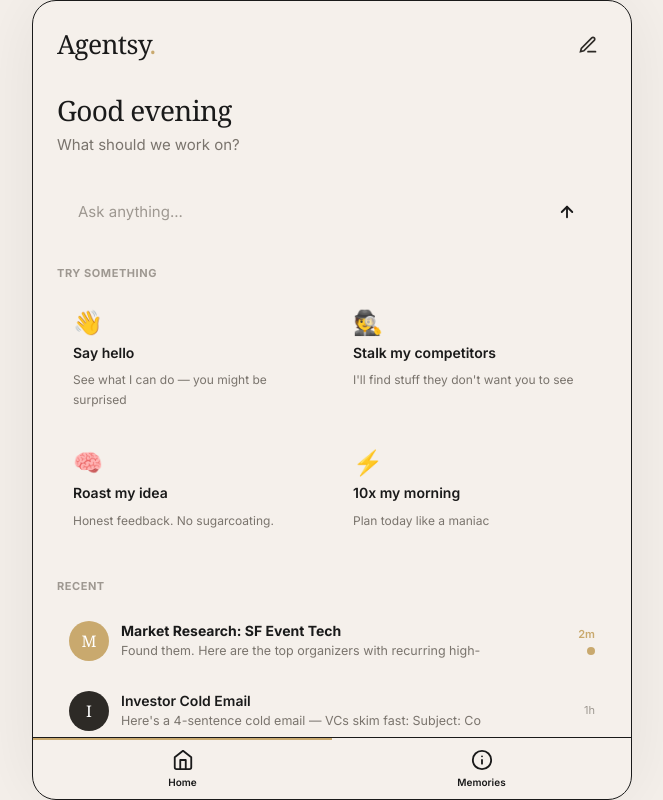
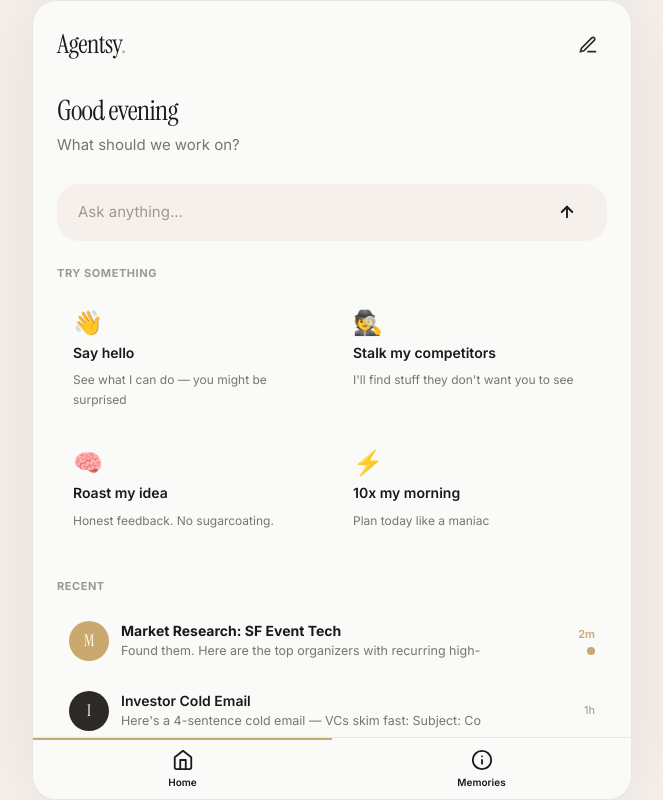
Before and after one commit to babdulhakim2/agntsy, a Next.js app in the folder webapp/: page / in a window 1280 px wide. Shown: the whole page, without its empty margins (308-971 px from the left). Built offline with nearby package versions, Linux system fonts and the light colour scheme.

Commit message:
Fix theme: align CSS variable names with component usage
Components use bg-surface, border-border, font-serif etc.
CSS @theme was defining --color-app-white, --color-app-border,
--font-heading instead. Fixed the mismatch — panel backgrounds
now render correctly (no more transparent bg).

```diff
--- a/webapp/app/globals.css
+++ b/webapp/app/globals.css
@@ -6,21 +6,22 @@
   --color-sage: #A3B18A;
   --color-gold: #C9A96E;
   --color-gold-light: #e8d5b0;
-  --color-app-white: #FAFAF8;
+  --color-surface: #FAFAF8;
   --color-dark: #1A1A1A;
   --color-stone: #E8E0D8;
   --color-stone-light: #efe8e0;
   --color-muted: #7A746D;
   --color-muted-light: #9E9891;
-  --color-app-border: rgba(0,0,0,0.08);
+  --color-border: rgba(0,0,0,0.08);
 
-  --font-heading: 'Instrument Serif', Georgia, serif;
-  --font-body: 'Inter', -apple-system, BlinkMacSystemFont, sans-serif;
+  --font-serif: 'Instrument Serif', Georgia, serif;
+  --font-sans: 'Inter', -apple-system, BlinkMacSystemFont, sans-serif;
+  --font-mono: 'SF Mono', Monaco, Consolas, monospace;
 
   --radius-lg: 16px;
   --radius-sm: 10px;
 
-  --ease-smooth: cubic-bezier(0.22,1,0.36,1);
+  --ease-spring: cubic-bezier(0.22,1,0.36,1);
   --ease-out: cubic-bezier(0.16,1,0.3,1);
 }
 
```
